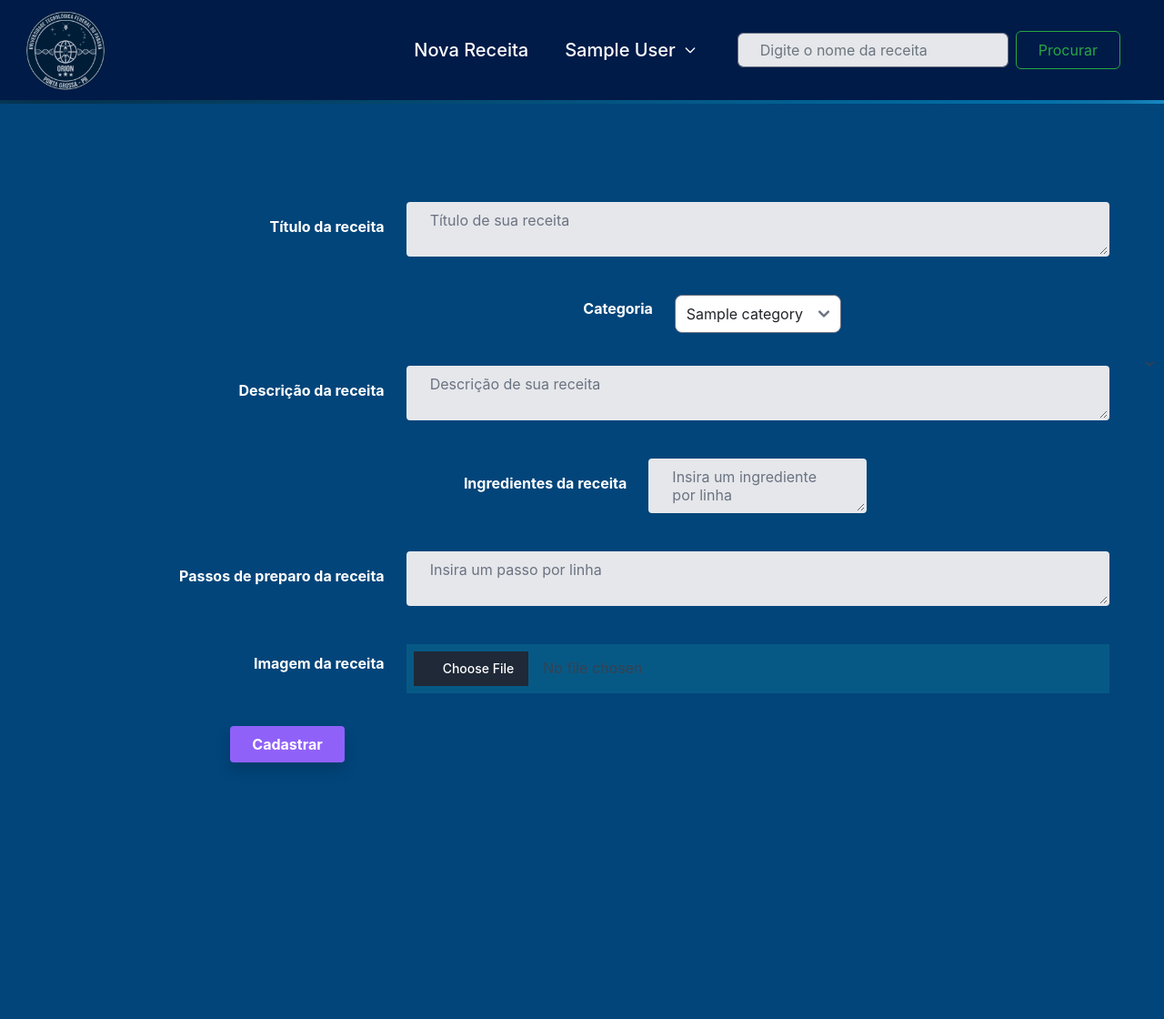
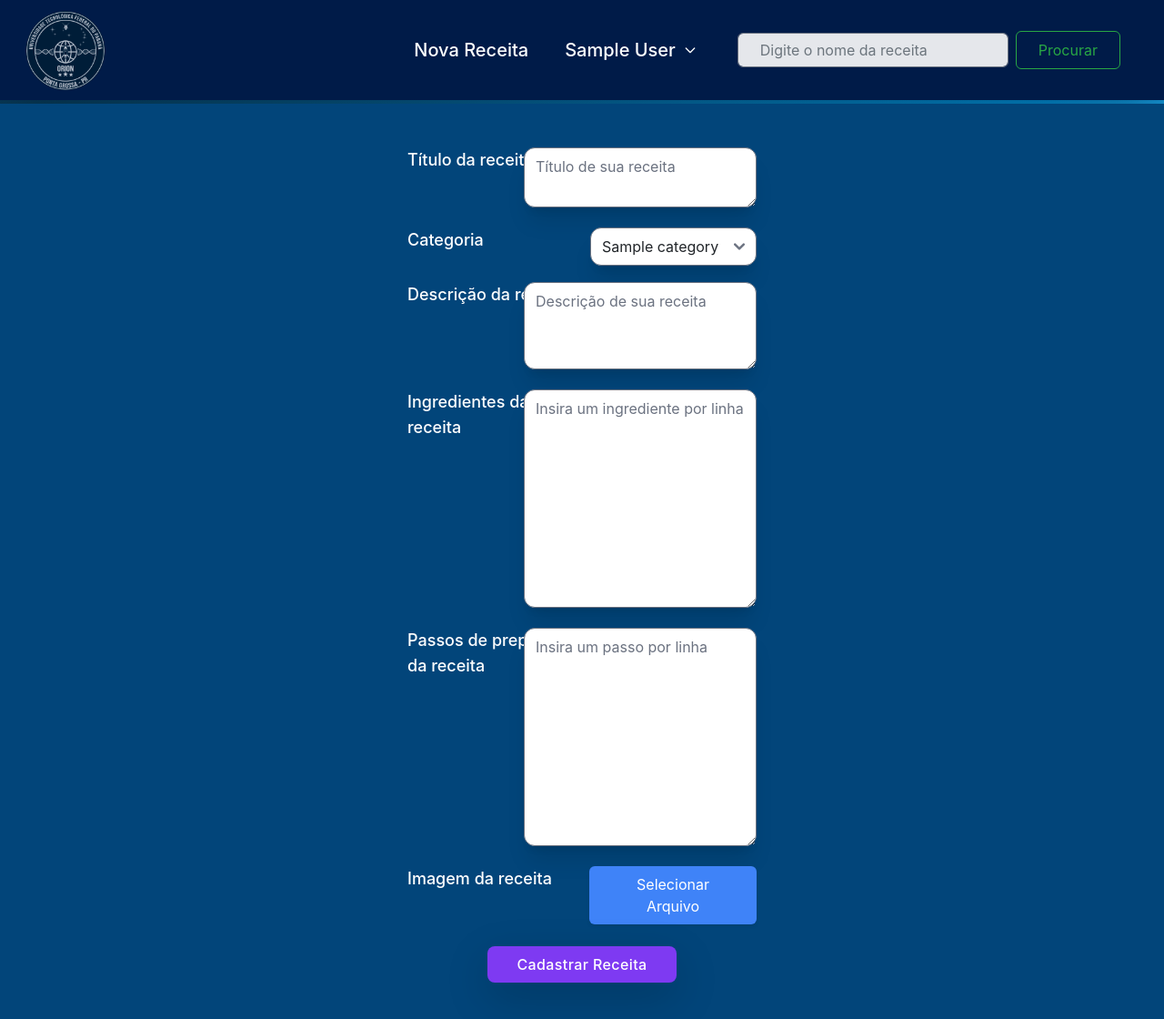
Before and after one commit to GelinskiGu/orion_desafio, a Flask app: page /new_recipe in a window 1280 px wide. Shown: the whole page at 91% size. Before the commit the page ends 842 px from the top, so only its background shows below. Run offline with Flask 3, Linux system fonts and the light colour scheme; a user stored in the database is signed in; tables that the repository leaves empty hold one stand-in row (values such as "Sample post"); style sheets or scripts are compiled from the project's sources; some libraries are stand-ins or nearby versions; some web fonts are replaced.

Commit message:
Nova receita template ajustado.

```diff
--- a/templates/new_recipe.html
+++ b/templates/new_recipe.html
@@ -2,97 +2,74 @@
 {% block title %}Nova Receita{% endblock %}
 
 {% block content %}
-<div class="flex items-start justify-center h-screen w-screen bg-background_secondary mt-1">
-    <div class="p-7 w-full mt-5">
-        <form method="POST" class="w-full" action="" enctype="multipart/form-data">
+<div class="h-full w-full bg-background_secondary mt-1">
+    <form class="pt-5" method="POST" action="" enctype="multipart/form-data">
       {{ form.hidden_tag() }}
-            <div class="flex flex-col gap-3 justify-items-center p-8">
-                <div class="flex flex-row justify-center md:flex md:items-center mb-6">
-                    <div class="md:w-1/3 justify-self-end">
-                        <label class="whitespace-nowrap text-base text-white block font-bold md:text-right mb-1 md:mb-0 pr-4" for="inline-full-name">
+      <div class="grid grid-cols-2 gap-4 items-start justify-items-start mx-auto w-96">
+        <label class="text-lg text-white font-medium justify-self-start" for={{form.title.id}}>
             {{form.title.label}}
         </label>
+        <div class="justify-self-end">
+            {{ form.title(class="h-auto w-64 rounded-xl shadow-xl") }}
         </div>
-                    <div class="md:w-2/3 w-56 justify-self-end">
-                        {{form.title(class="bg-gray-200 appearance-none border-2 border-gray-200 rounded w-full py-2 px-4 text-gray-700 leading-tight focus:outline-none focus:bg-white focus:border-purple-500") }}
+
+        <label class="text-lg text-white font-medium justify-self-start" for={{form.title.id}}>
+          {{form.category.label}}
+        </label>
+        <div class="justify-self-end">
+          {{ form.category(class="rounded-xl shadow-xl") }}
+        </div>
+
+        <label class="text-lg text-white font-medium justify-self-start" for={{form.title.id}}>
+          {{form.description.label}}
+        </label>
+        <div class="justify-self-end">
+          {{ form.description(class="h-24 w-64 rounded-xl shadow-xl") }}
+        </div>
+
+        <label class="text-lg text-white font-medium justify-self-start" for={{form.title.id}}>
+          {{form.ingredients.label}}
+        </label>
+        <div class="justify-self-end">
+          {{ form.ingredients(class="h-60 w-64 rounded-xl shadow-xl") }}
+        </div>
+
+        <label class="text-lg text-white font-medium justify-self-start" for={{form.title.id}}>
+          {{form.preparation_steps.label}}
+        </label>
+        <div class="justify-self-end">
+          {{ form.preparation_steps(class="h-60 w-64 rounded-xl shadow-xl") }}
+        </div>
+
+        <label class="text-lg text-white font-medium justify-self-start" for={{form.title.id}}>
+          {{form.image_filename.label}}
+        </label>
+        <div class="justify-self-end">
+          <div class="relative">
+            <input type="file" id="{{ form.image_filename.id }}" name="{{ form.image_filename.name }}" class="absolute inset-0 w-full h-full opacity-0 cursor-pointer" onchange="handleFileChange(event)">
+            <button type="button" class="py-2 px-6 bg-blue-500 text-white rounded-md shadow-sm">Selecionar Arquivo</button>
+            <span id="selected-file-name" class="ml-2 mt-1 text-gray-400"></span>
           </div>
         </div>
+      <script>
+        function handleFileChange(event) {
+          const fileInput = event.target;
+          const fileNameElement = document.getElementById('selected-file-name');
+          fileNameElement.textContent = fileInput.files[0]?.name || '';
+        }
+      </script>
 
-                <div class="flex flex-row justify-center md:flex md:items-center mb-6">
-                    <div class="md:w-1/3">
-                        <label class="block text-base text-white font-bold md:text-right mb-1 md:mb-0 pr-4 self-start" for="inline-password">
-                            {{form.category.label}}
-                        </label>
       </div>
-                    <div class="">
-                        {{form.category(class="rounded-lg self-end")}}
-                    </div>
-                    <!--
-                    <select name={{form.category}} class="self-end block appearance-none w-64 bg-white border border-gray-400 hover:border-gray-500 px-4 py-2 pr-8 rounded shadow leading-tight focus:outline-none focus:shadow-outline">
-                        <option>Categoria da receita:</option>
-                        {% for choice in form.category.choices %}
-                        <option value="{{ choice[0] }}">{{ choice[1] }}</option>
-                        {% endfor %}
-                    </select>
-                    -->
-                    <div class="pointer-events-none absolute inset-y-0 right-0 flex items-center px-2 text-gray-700">
-                        <svg class="fill-current h-4 w-4" xmlns="http://www.w3.org/2000/svg" viewBox="0 0 20 20"><path d="M9.293 12.95l.707.707L15.657 8l-1.414-1.414L10 10.828 5.757 6.586 4.343 8z"/></svg>
-                    </div>
-                </div>
-
-                <div class="flex flex-row justify-center md:flex md:items-center mb-6">
-                    <div class="md:w-1/3">
-                        <label class="whitespace-nowrap block text-base text-white font-bold md:text-right mb-1 md:mb-0 pr-4" for="inline-password">
-                            {{form.description.label}}
-                        </label>
-                    </div>
-                    <div class="md:w-2/3 w-56">
-                        {{form.description(class="bg-gray-200 appearance-none border-2 border-gray-200 rounded w-full py-2 px-4 text-gray-700 leading-tight focus:outline-none focus:bg-white focus:border-purple-500") }}
-                    </div>
-                </div>
-
-                <div class="flex flex-row justify-center md:flex md:items-center mb-6">
-                    <div class="md:w-1/3">
-                    <label class="whitespace-nowrap block text-base text-white font-bold md:text-right mb-1 md:mb-0 pr-4" for="inline-full-name">
-                        {{form.ingredients.label}}
-                    </label>
-                    </div>
-                    <div class="md:w-2/3 w-60">
-                        {{form.ingredients(class="bg-gray-200 appearance-none border-2 border-gray-200 rounded w-full py-2 px-4 text-gray-700 leading-tight focus:outline-none focus:bg-white focus:border-purple-500") }}
-                    </div>
-                </div>
-
-                <div class="flex flex-row justify-center md:flex md:items-center mb-6">
-                    <div class="md:w-1/3">
-                    <label class=" whitespace-nowrap block text-base text-white font-bold md:text-right mb-1 md:mb-0 pr-4 text-start" for="inline-full-name">
-                        {{form.preparation_steps.label}}
-                    </label>
-                    </div>
-                    <div class=" flex-5 md:w-2/3 w-56">
-                    {{form.preparation_steps(class="bg-gray-200 appearance-none border-2 border-gray-200 rounded w-full py-2 px-4 text-gray-700 leading-tight focus:outline-none focus:bg-white focus:border-purple-500") }}
-                    </div>
-                </div>
-
-                <div class="flex flex-row justify-center md:flex md:items-center mb-6">
-                    <div class="md:w-1/3">
-                    <label class="whitespace-nowrap block text-base text-white font-bold md:text-right mb-1 md:mb-0 pr-4" for="inline-full-name">
-                        {{form.image_filename.label}}
-                    </label>
-                    </div>
-                    <div class="md:w-2/3 bg-sky-800">
-                        {{ form.image_filename(class="bg-sky-800 appearance-none rounded w-full py-2 px-4 text-gray-700 leading-tight") }}
-                    </div>
-                </div>
-
-                <div class="flex justify-center md:flex md:items-center">
-                    <div class="md:w-2/3">
-                        {{form.submit(class="shadow bg-purple-500 hover:bg-purple-400 focus:shadow-outline focus:outline-none text-white font-bold py-2 px-4 rounded")}}
-                    </div>
+      <div class="flex justify-center w-full mt-4 pb-10">
+        <button type='submit' class='shadow-lg px-8 py-2 w-auto self-center no-hover text-white rounded-lg block font-medium tracking-wide text-center capitalize transition-colors duration-300 transform bg-purple-600 hover:bg-purple-500 focus:outline-none focus:ring focus:ring-teal-300 focus:ring-opacity-80'>
+          Cadastrar Receita
+        </button>
       </div>
       </div>
     </form>
   </div>
-</div>
+
+
 {% endblock %}
 
 <!--
```
Also changed, not shown: static/assets/recipes_images/2023/05/ai-generated-g36f3e4326_1280_1.jpg (added). Lines whose indentation alone changed are shown as unchanged.
